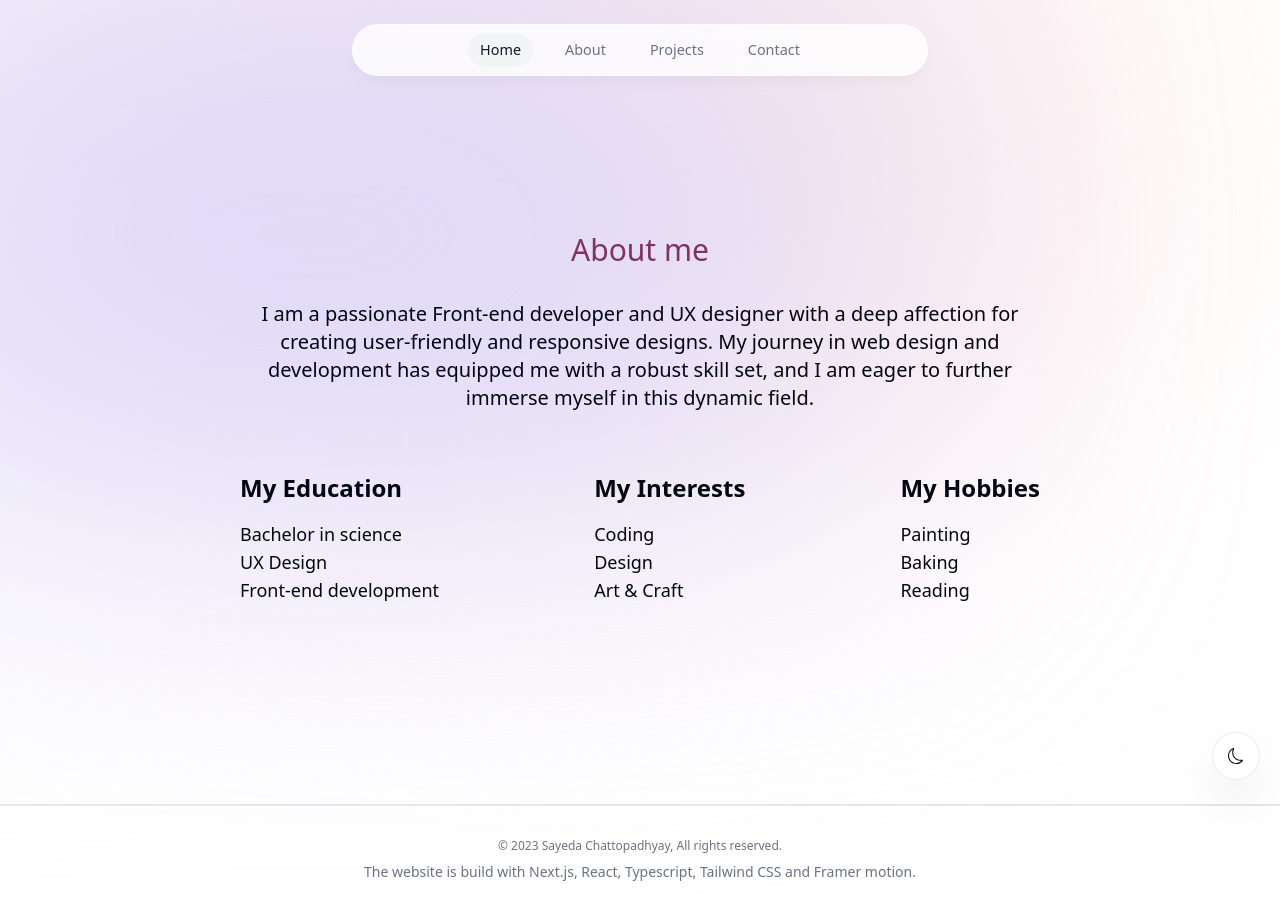
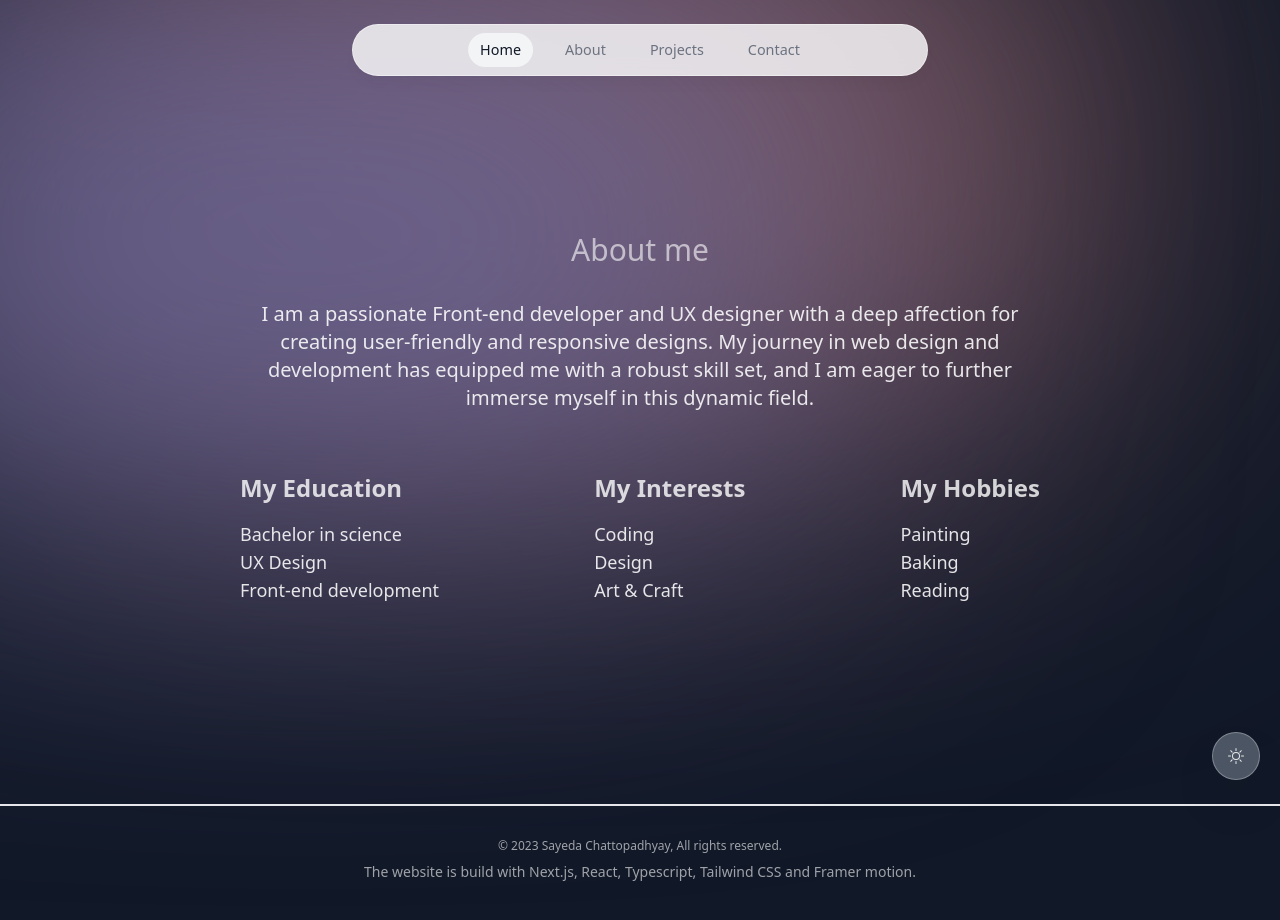
Before and after one commit to sayeda-chattopadhyay/portfolio-sayeda-chattopadhyay, a Next.js app: page /about in a window 1280 px wide. Shown: the top 920 px of the page. Built offline with nearby package versions, Linux system fonts and the light colour scheme.

Commit message:
update: default theme is dark

```diff
--- a/components/theme-switch.tsx
+++ b/components/theme-switch.tsx
@@ -6,7 +6,7 @@
 type Theme = "light" | "dark";
 
 const ThemeSwitch = () => {
-  const [theme, setTheme] = useState<Theme>("light");
+  const [theme, setTheme] = useState<Theme>("dark");
 
   const toggleTheme = () => {
     if (theme === "light") {
@@ -27,7 +27,7 @@
       if (currentTheme === "dark") {
         document.documentElement.classList.add("dark");
       }
-    } else if (window.matchMedia("(prefers-color-scheme: dark)").matches) {
+    } else {
       setTheme("dark");
       document.documentElement.classList.add("dark");
     }
```
